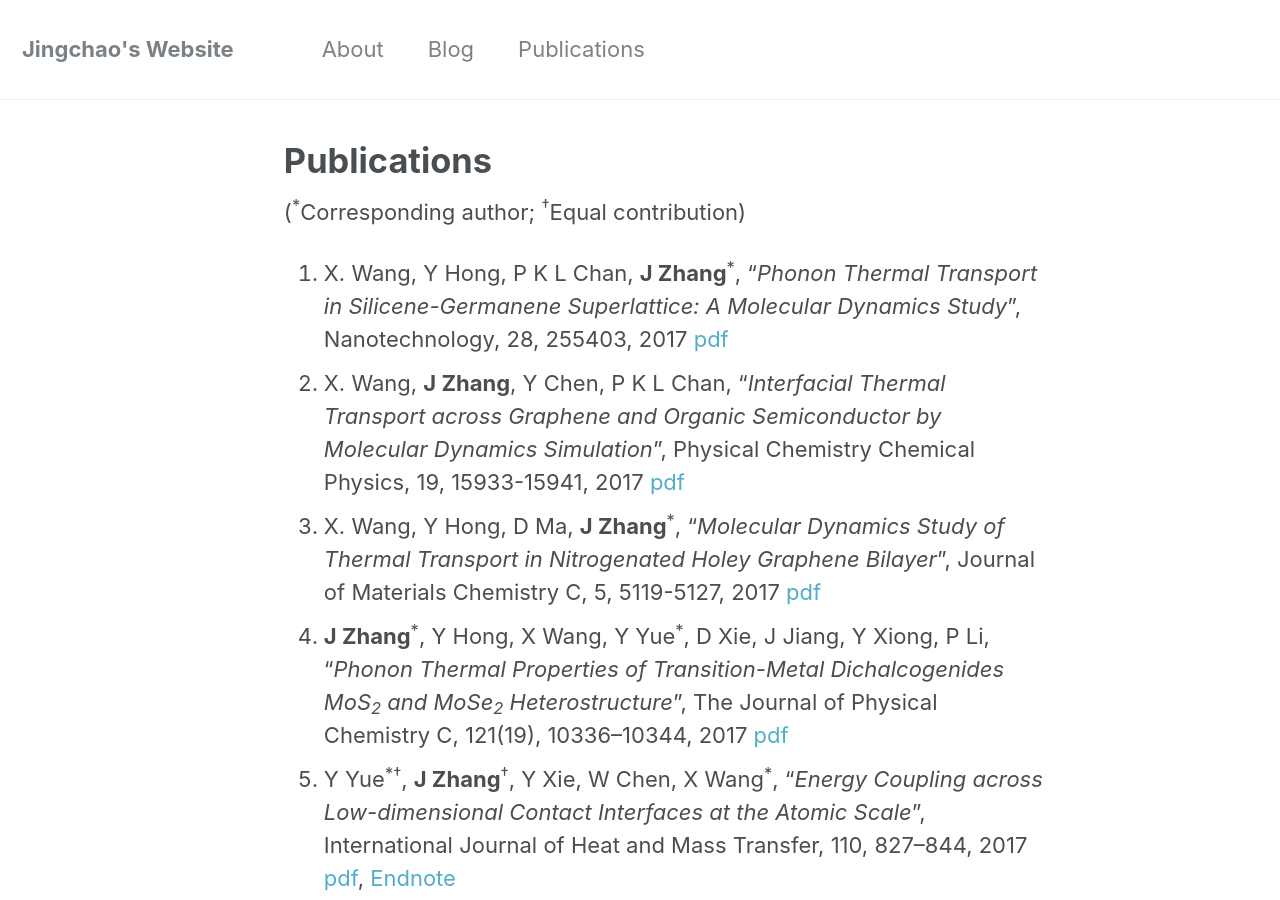
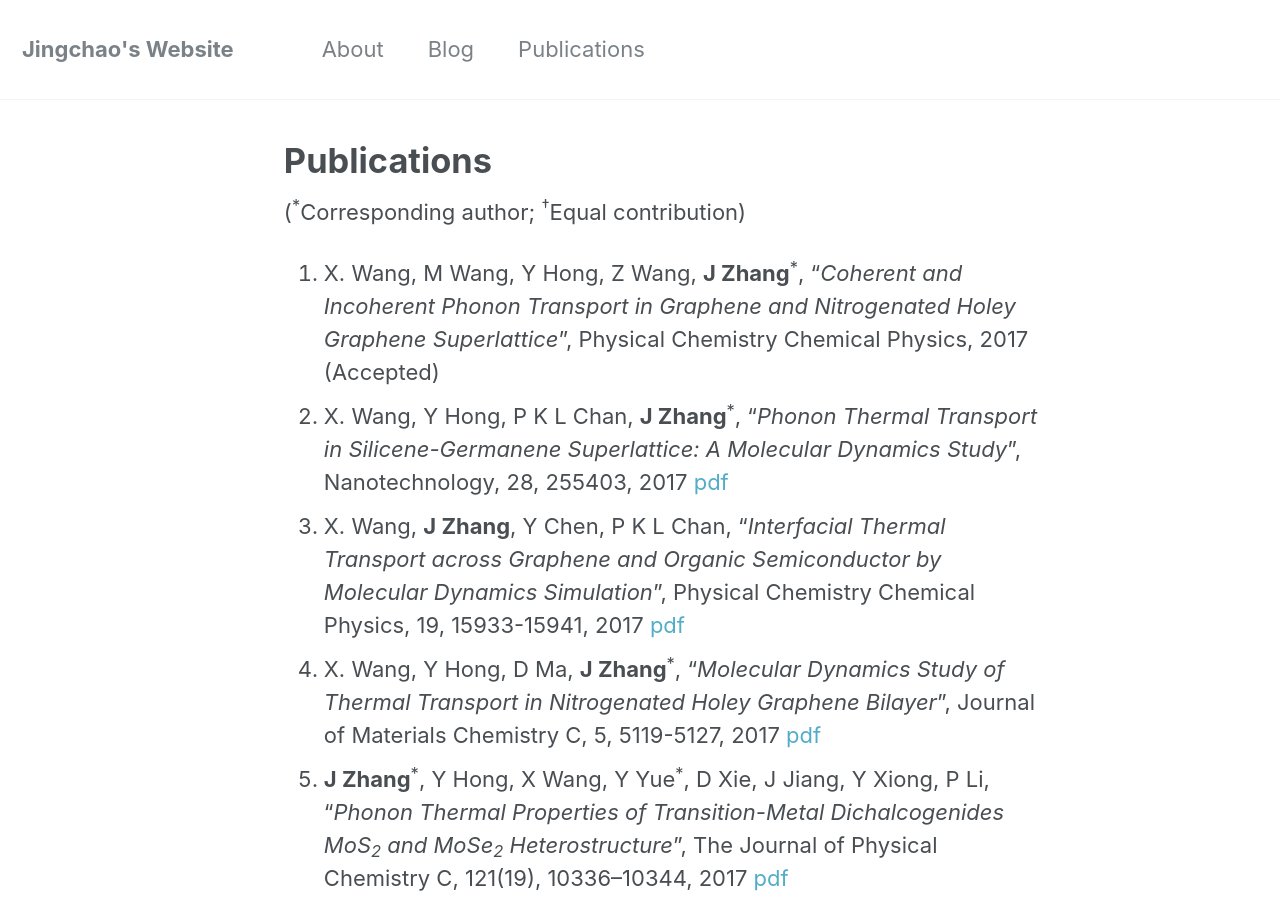
Before and after one commit to JingchaoZhang/JingchaoZhang.github.io, a Jekyll site: the page built from _pages/publications.md, in a window 1280 px wide and 900 px high. Built offline with Jekyll 4.4.1, drawn with Linux system fonts in a browser that asks for light colours.

Commit message:
Update publications.md

```diff
--- a/_pages/publications.md
+++ b/_pages/publications.md
@@ -7,6 +7,7 @@
 
 (<sup>\*</sup>Corresponding author; <sup>†</sup>Equal contribution)
 
+1. X. Wang, M Wang, Y Hong, Z Wang, **J Zhang**<sup>\*</sup>, "_Coherent and Incoherent Phonon Transport in Graphene and Nitrogenated Holey Graphene Superlattice_", Physical Chemistry Chemical Physics, 2017 (Accepted)
 1. X. Wang, Y Hong, P K L Chan, **J Zhang**<sup>\*</sup>, "_Phonon Thermal Transport in Silicene-Germanene Superlattice: A Molecular Dynamics Study_", Nanotechnology, 28, 255403, 2017 [pdf](http://iopscience.iop.org/article/10.1088/1361-6528/aa71fa)
 1. X. Wang, **J Zhang**, Y Chen, P K L Chan, "_Interfacial Thermal Transport across Graphene and Organic Semiconductor by Molecular Dynamics Simulation_", Physical Chemistry Chemical Physics, 19, 15933-15941, 2017 [pdf](http://pubs.rsc.org/en/content/articlelanding/2017/cp/c7cp01958k#!divAbstract)
 1. X. Wang, Y Hong, D Ma, **J Zhang**<sup>\*</sup>, "_Molecular Dynamics Study of Thermal Transport in Nitrogenated Holey Graphene Bilayer_", Journal of Materials Chemistry C, 5, 5119-5127, 2017 [pdf](https://drive.google.com/file/d/0B3Yj4QkZpI-dS1RVdXlDRzJBMU0/view?usp=sharing)
```
